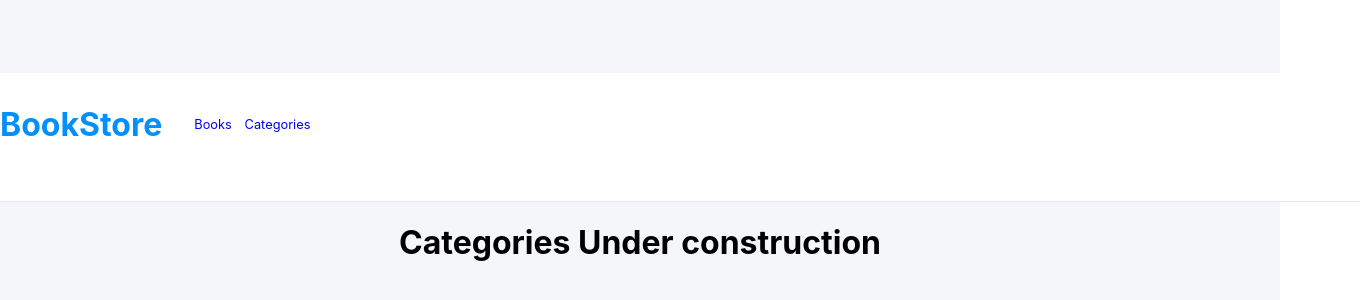
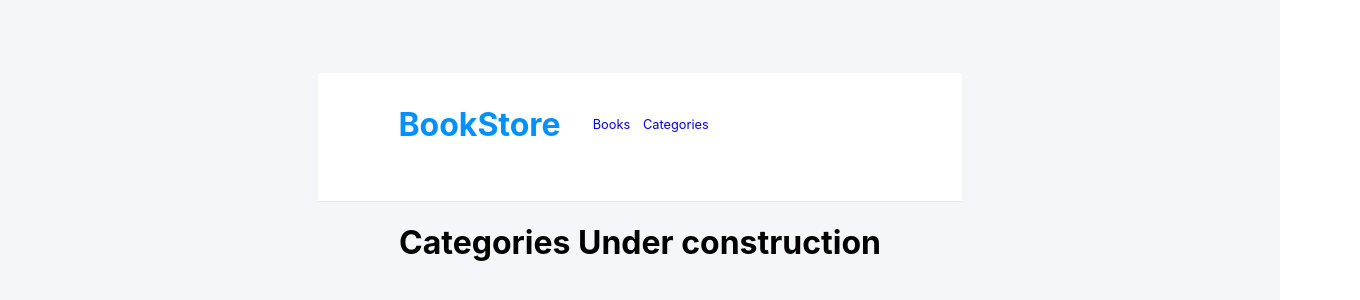
Before and after one commit to alvp01/redux-bookstore, a React (Create React App) app: page /categories in a window 1280 px wide. Shown: the part 222-522 px from the top of the page, 1360 px wide, since content can reach past the window. Built offline with nearby package versions, Linux system fonts and the light colour scheme.

Commit message:
Fix linter errors

```diff
--- a/package.json
+++ b/package.json
@@ -17,6 +17,7 @@
     "redux": "^4.1.2",
     "redux-logger": "^3.0.6",
     "redux-thunk": "^2.4.1",
+    "sass": "^1.49.0",
     "uuid": "^8.3.2",
     "web-vitals": "^2.1.3"
   },
--- a/src/App.js
+++ b/src/App.js
@@ -10,17 +10,19 @@ import BooksPage from './pages/BooksPage';
 import Categories from './pages/Categories';
 import store from './redux/createState';
 import './index.css';
-import './app.css';
+import './app.scss';
 
 const App = () => (
   <Provider store={store}>
     <Router>
       <div className="container d-flex flex-column justify-center align-center">
-        <Navbar />
-        <Routes>
-          <Route path="/categories" element={<Categories />} />
-          <Route exact path="/" element={<BooksPage />} />
-        </Routes>
+        <div className="content-container d-flex flex-column justify-center align-center">
+          <Navbar />
+          <Routes>
+            <Route path="/categories" element={<Categories />} />
+            <Route exact path="/" element={<BooksPage />} />
+          </Routes>
+        </div>
       </div>
     </Router>
   </Provider>
--- a/src/app.css
+++ b/src/app.scss
@@ -55,13 +55,16 @@ ul {
   background-color: #f5f6fa;
 }
 
+.content-container {
+  max-width: 1280px;
+}
+
 .nav-bar {
   background-color: white;
-  width: min(1280px,100%);
+  width: 100%;
   padding: 2em 5em 0 5em;
   border-bottom: solid 1px #e8e8e8;
   height: 6em;
-}
 
   .brand-name {
     color: #0290ff;
@@ -70,14 +73,17 @@ ul {
     margin-right: 1em;
   }
 
-.nav-links li {
+  .nav-links {
+    li {
       margin: 0 1em 0 0;
       font-size: 0.8em;
       text-decoration: none;
+
+      a {
+        text-decoration: none;
       }
-
-.nav-links li > a {
-  text-decoration: none;
+    }
+  }
 }
 
 .book-page-container {
@@ -90,14 +96,14 @@ ul {
 
 .form-container {
   border-top: solid 1px #e8e8e8;
-}
 
-.form-container h2 {
+  h2 {
     margin: 1em 0;
   }
 
   form {
     justify-content: space-between;
+  }
 }
 
 input,
```
Also changed, not shown: 1 other file (tests, documents, lock files or other folders). Lines whose indentation alone changed are shown as unchanged.
